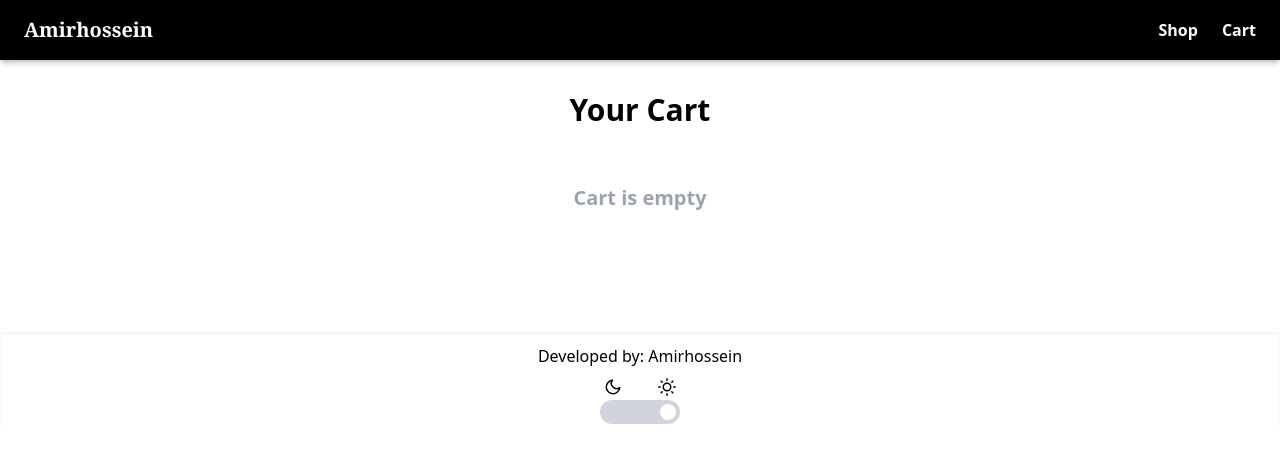
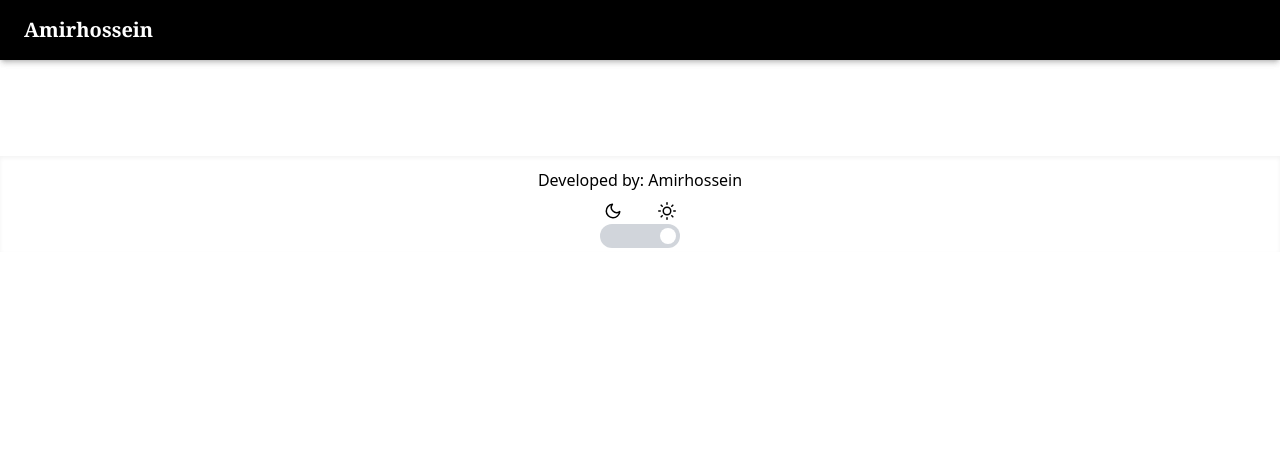
Before and after one commit to amirhossein442/Online-Store, a React (Create React App) app: page /card in a window 1280 px wide. Shown: the top 462 px of the page. Built offline with nearby package versions, Linux system fonts and the light colour scheme.

Commit message:
Router errors

```diff
--- a/src/App.js
+++ b/src/App.js
@@ -8,6 +8,8 @@ import { Footer } from "./Component/Footer";
 import { FormControlPovider } from "./Context/FormControl";
 import { SignInPage } from "./Pages/SignInPage";
 import { LoginPage } from "./Pages/LoginPage";
+
+// I need to save my email, password, and login in local storage.
 
 function App() {
   const [darkMode, setDarkMode] = useState(false);
--- a/src/Component/Nav.jsx
+++ b/src/Component/Nav.jsx
@@ -1,18 +1,24 @@
 import { Link } from "react-router-dom";
 import { useContext } from "react";
 import { ShopContext } from "../Context/ShopContext";
+import { FormControlContext } from "../Context/FormControl";
 
-export const Nav = ({darkMode}) => {
+export const Nav = ({ darkMode }) => {
   const { cartItems } = useContext(ShopContext);
   const itemCount = cartItems.reduce((total, item) => total + item.count, 0);
-
+  const { isLogin } = useContext(FormControlContext);
   return (
-    <nav className={`${darkMode? "bg-white text-black" :"bg-black text-white"} font-bold flex items-center justify-between px-6 py-4 shadow-md`}>
+    <nav
+      className={`${
+        darkMode ? "bg-white text-black" : "bg-black text-white"
+      } font-bold flex items-center justify-between px-6 py-4 shadow-md`}
+    >
       <h2 className="text-xl font-semibold  font-serif">Amirhossein</h2>
-
+      {isLogin && (
+        <div>
           <div className="flex items-center gap-6 text-sm sm:text-base">
             <Link
-          to="/"
+              to="/shop"
               className="hover:text-gray-300 transition-colors duration-200"
             >
               Shop
@@ -33,6 +39,8 @@ export const Nav = ({darkMode}) => {
               )}
             </div>
           </div>
+        </div>
+      )}
     </nav>
   );
 };
--- a/src/Context/FormControl.jsx
+++ b/src/Context/FormControl.jsx
@@ -1,4 +1,4 @@
-import { createContext } from "react";
+import { createContext, useState } from "react";
 import { supabase } from "../supabaseClient";
 import toast, { Toaster } from "react-hot-toast";
 import { useNavigate } from "react-router-dom";
@@ -6,6 +6,7 @@ import { useNavigate } from "react-router-dom";
 export const FormControlContext = createContext();
 
 export const FormControlPovider = ({ children }) => {
+  const [isLogin, setIsLogin] = useState(false)
   const navigate = useNavigate();
 
   const handelLogin = async (data) => {
@@ -20,9 +21,9 @@ export const FormControlPovider = ({ children }) => {
     } else {
       console.log("Login success:", authData.user);
       navigate("/shop");
+      setIsLogin(true)
     }
   };
-
   const handleSignup = async (data) => {
     const { email, password } = data;
 
@@ -41,7 +42,7 @@ export const FormControlPovider = ({ children }) => {
   };
 
   return (
-    <FormControlContext.Provider value={{ handelLogin, handleSignup }}>
+    <FormControlContext.Provider value={{ handelLogin, handleSignup , isLogin}}>
       <Toaster />
       {children}
     </FormControlContext.Provider>
--- a/src/Pages/Card.jsx
+++ b/src/Pages/Card.jsx
@@ -3,10 +3,11 @@ import { useContext } from "react";
 import { ShopContext } from "../Context/ShopContext";
 import { Products } from "../Component/Products";
 import { ShowCartUi } from "../Component/showUi";
+import { FormControlContext } from "../Context/FormControl";
 
 export const Card = () => {
-  const { cartItems, addToCart, removeFromCart, resetCart } =
-    useContext(ShopContext);
+  const { cartItems, resetCart } = useContext(ShopContext);
+  const { isLogin } = useContext(FormControlContext);
 
   const totalPrice = cartItems.reduce((acc, item) => {
     const product = Products.find((p) => p.id === item.id);
@@ -16,9 +17,10 @@ export const Card = () => {
     }
     return acc;
   }, 0);
-
   return (
-    <div className="">
+    <div>
+      {isLogin && (
+        <div>
           <h1 className="text-3xl font-bold text-center my-8">Your Cart</h1>
           <div className="flex items-center">
             {totalPrice > 0 && (
@@ -26,7 +28,7 @@ export const Card = () => {
                 Total Price: {totalPrice}$
               </h2>
             )}
-        {cartItems.some(item => item.count > 0) && (
+            {cartItems.some((item) => item.count > 0) && (
               <button
                 className="ml-5 font-bold  px-3 h-9 border border-transparent hover:border-gray-500 rounded-md  transition-colors duration-300"
                 onClick={resetCart}
@@ -38,5 +40,7 @@ export const Card = () => {
 
           <ShowCartUi />
         </div>
+      )}
+    </div>
   );
 };
--- a/src/Pages/LoginPage.jsx
+++ b/src/Pages/LoginPage.jsx
@@ -1,9 +1,8 @@
 import { useForm } from "react-hook-form";
-import { supabase } from "../supabaseClient";
 import { useNavigate } from "react-router-dom";
-import toast, { Toaster } from "react-hot-toast";
 import { useContext } from "react";
 import { FormControlContext } from "../Context/FormControl";
+
 
 export const LoginPage = ({ darkMode }) => {
   const { register, handleSubmit } = useForm();
```
Lines whose indentation alone changed are shown as unchanged.
